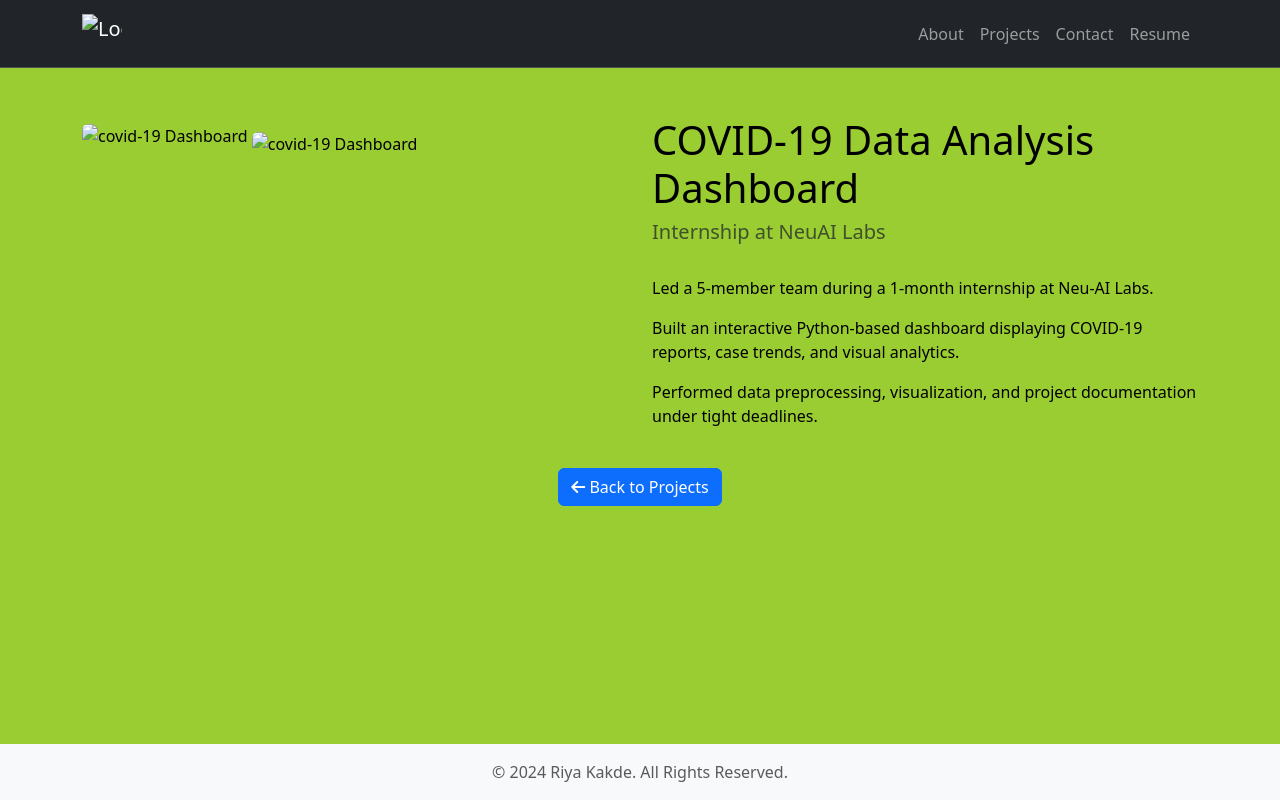
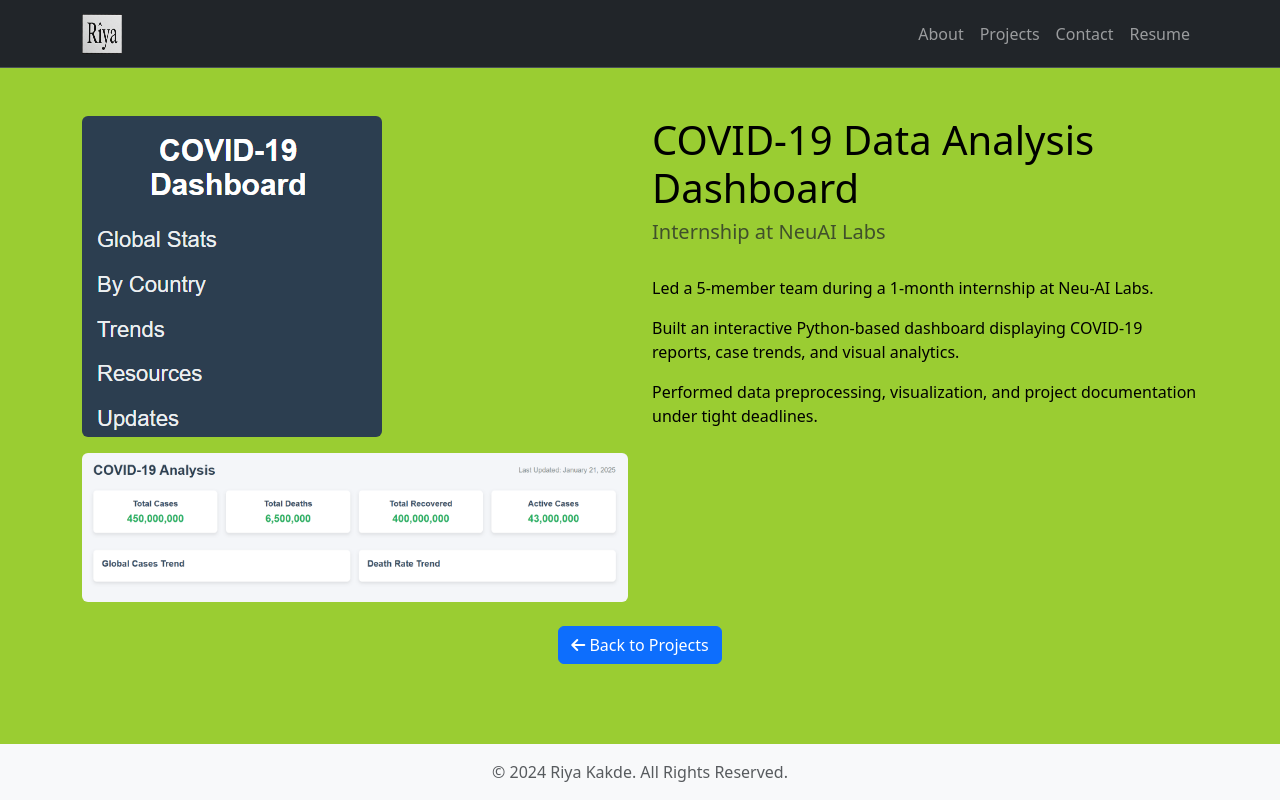
Before and after one commit to Riya72-coder/Personal-Portfolio, a plain HTML site: page covid-19.html in a window 1280 px wide. Drawn offline with nearby package versions, Linux system fonts and the light colour scheme.

Commit message:
Update covid-19.html

```diff
--- a/covid-19.html
+++ b/covid-19.html
@@ -14,7 +14,7 @@
     <nav class="navbar navbar-expand-lg bg-dark border-bottom border-body" data-bs-theme="dark">
         <div class="container">
             <a class="navbar-brand" href="index.html">
-                <img src="images/riya_logo.png" alt="Logo" width="40" height="40" class="d-inline-block align-text-top">
+                <img src="riya_logo.png" alt="Logo" width="40" height="40" class="d-inline-block align-text-top">
             </a>
             <button class="navbar-toggler" type="button" data-bs-toggle="collapse" data-bs-target="#navbarNav" aria-controls="navbarNav" aria-expanded="false" aria-label="Toggle navigation">
                 <span class="navbar-toggler-icon"></span>
@@ -33,8 +33,8 @@
     <div class="container mt-5">
         <div class="row">
             <div class="col-md-6" data-aos="fade-right">
-                <img src="images/Screenshot 2025-09-23 113902.png" alt="covid-19 Dashboard" class="img-fluid rounded">
-                <img src="images/Screenshot 2025-09-23 113912.png" alt="covid-19 Dashboard" class="img-fluid rounded mt-3">
+                <img src="Screenshot 2025-09-23 113902.png" alt="covid-19 Dashboard" class="img-fluid rounded">
+                <img src="Screenshot 2025-09-23 113912.png" alt="covid-19 Dashboard" class="img-fluid rounded mt-3">
             </div>
             <div class="col-md-6" data-aos="fade-left">
                 <h1>COVID-19 Data Analysis Dashboard</h1>
@@ -64,4 +64,5 @@
         });
     </script>
 </body>
+
 </html>
```
